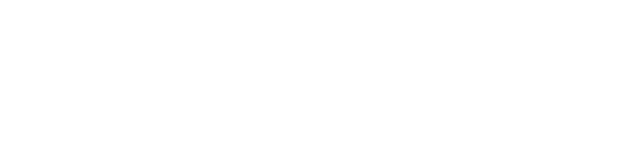
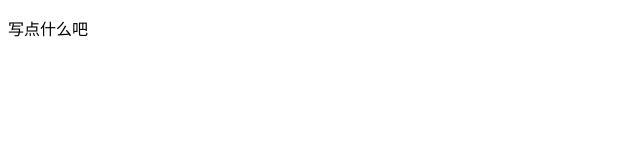
Before and after one commit to zph-dev-tech/test-vue, a plain HTML site: page index.html in a window 1280 px wide. Shown: the whole page, without its empty margins (0-640 px from the left). Drawn offline with Linux system fonts and the light colour scheme.

Commit message:
version1.0

```diff
--- a/index.html
+++ b/index.html
@@ -7,6 +7,6 @@
     <title>GitHub测试</title>
 </head>
 <body>
-
+    <p>写点什么吧</p>
 </body>
 </html>
```
